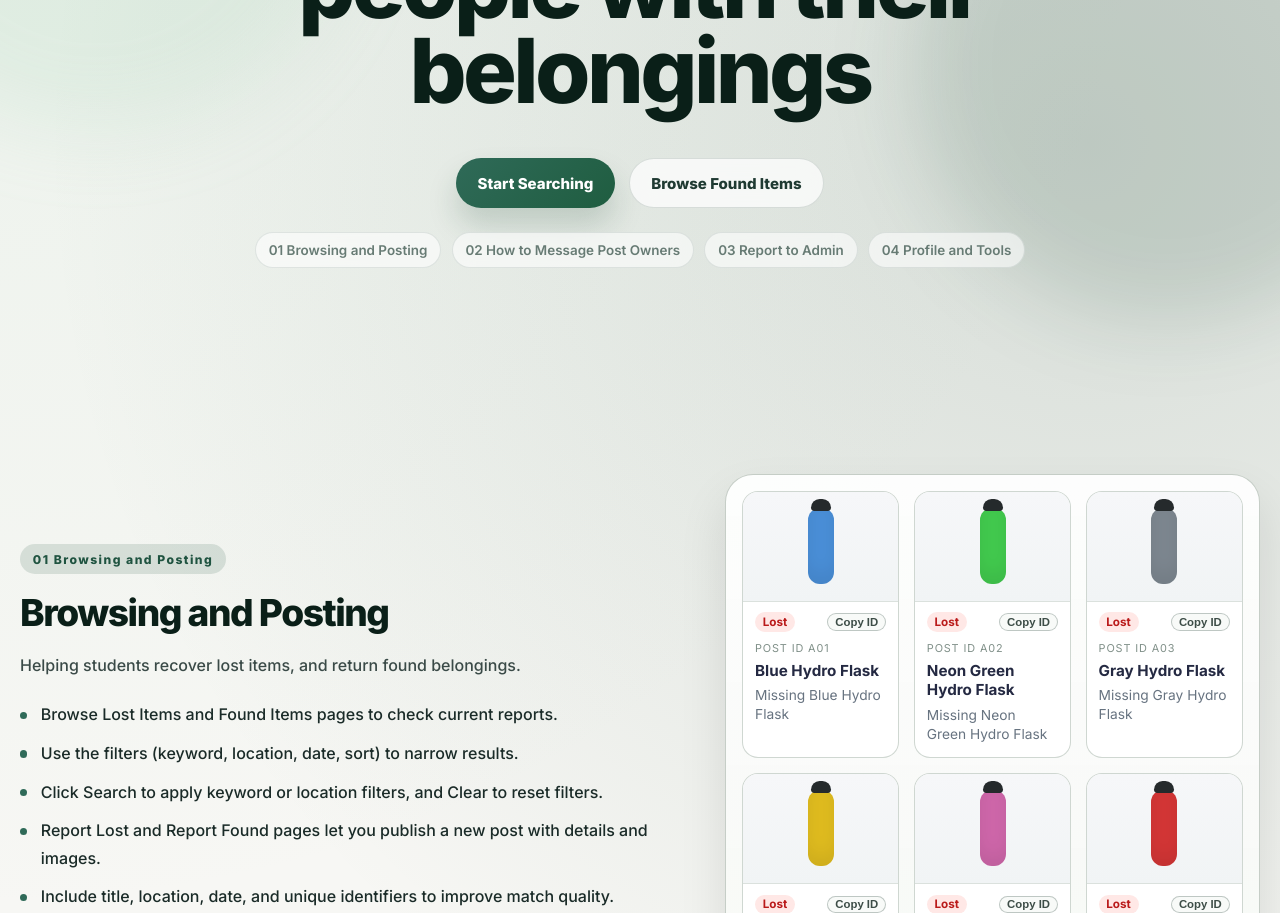
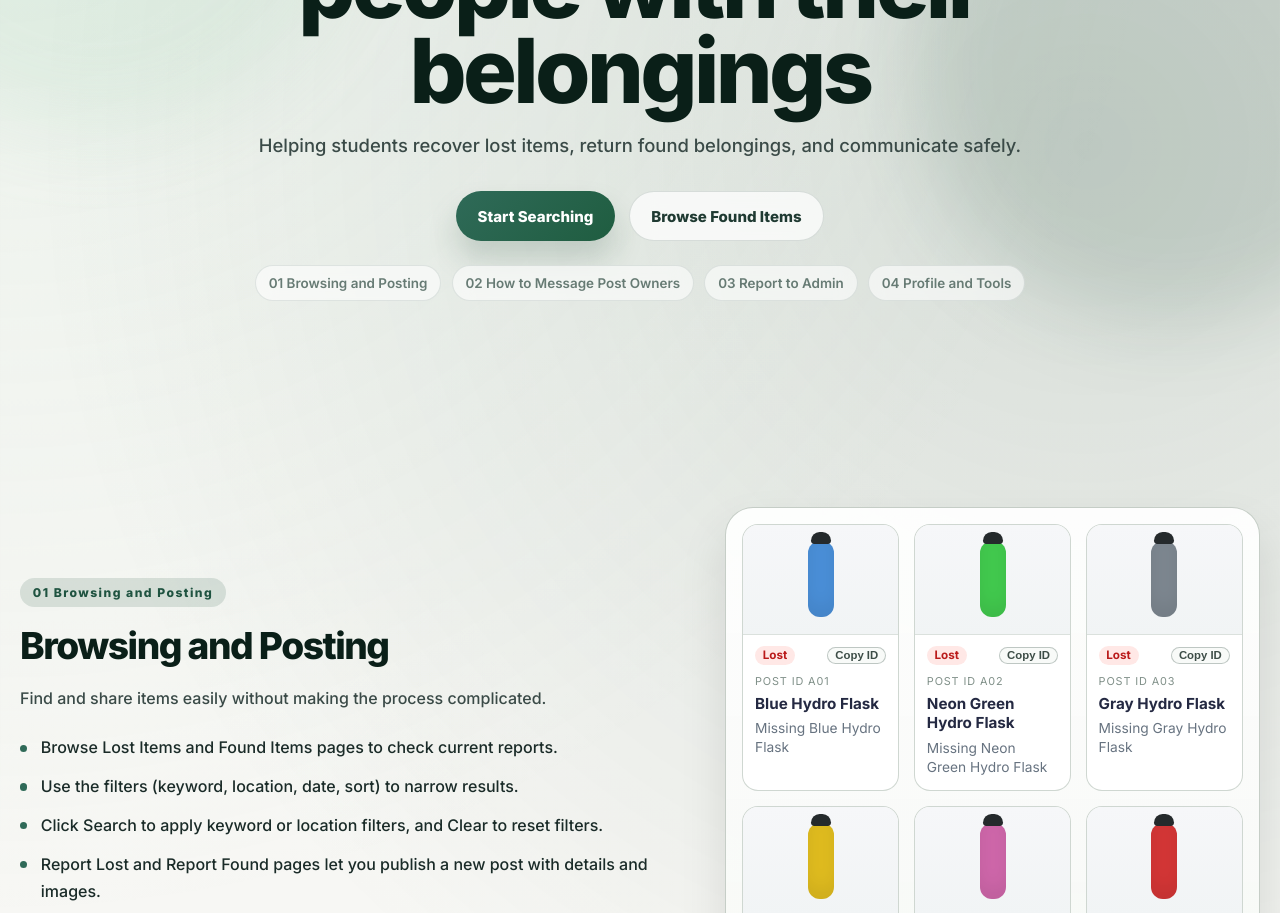
Before and after one commit to CalebSzeto/Lost-Found-Web-App, a Next.js app in the folder client/: page / in a window 1280 px wide. Shown: the part 320-1233 px from the top of the page. Built offline with nearby package versions, Linux system fonts and the light colour scheme; no server answers.

Commit message:
add changes to header text

```diff
--- a/client/src/app/page.js
+++ b/client/src/app/page.js
@@ -22,7 +22,7 @@ const featurePages = [
     label: '01',
     title: 'Browsing and Posting',
     body:
-      'Helping students recover lost items, and return found belongings.',
+      'Find and share items easily without making the process complicated.',
     bullets: [
       'Browse Lost Items and Found Items pages to check current reports.',
       'Use the filters (keyword, location, date, sort) to narrow results.',
@@ -40,11 +40,11 @@ const featurePages = [
     body:
       'Connect with the right person without making the experience feel heavy or technical.',
     bullets: [
-      'Open the post details page for the item you think is relevant.',
-      'Use the message action on that post to start a conversation.',
-      'Explain why you believe it is a match and share verification details.',
-      'Check the Messages page and navbar unread badge for replies.',
-    ],
+        'Open the post details page for the item you think is relevant.',
+        'Use the message action on that post to start a conversation.',
+        'Explain why you believe it is a match and share verification details.',
+        'Check the Messages page and navbar unread badge for replies.',
+      ],
     ctaLabel: 'Open Messages',
     ctaHref: '/messages',
     mediaTone: 'chat',
@@ -117,6 +117,9 @@ export default function Home() {
         <div className={styles.sectionInner}>
           <div className={styles.heroCopy}>
             <h1>Reconnecting people with their belongings</h1>
+            <p>
+              Helping students recover lost items, return found belongings, and communicate safely.
+            </p>
             <div className={styles.heroActions}>
               <Link href="/lost-items" className={styles.primaryAction}>
                 Start Searching
```
